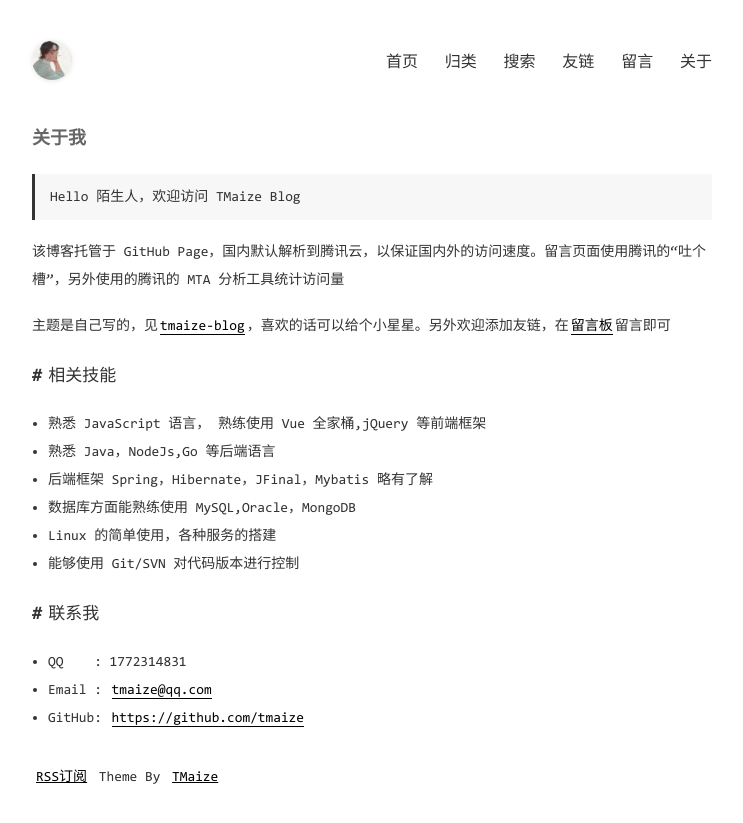
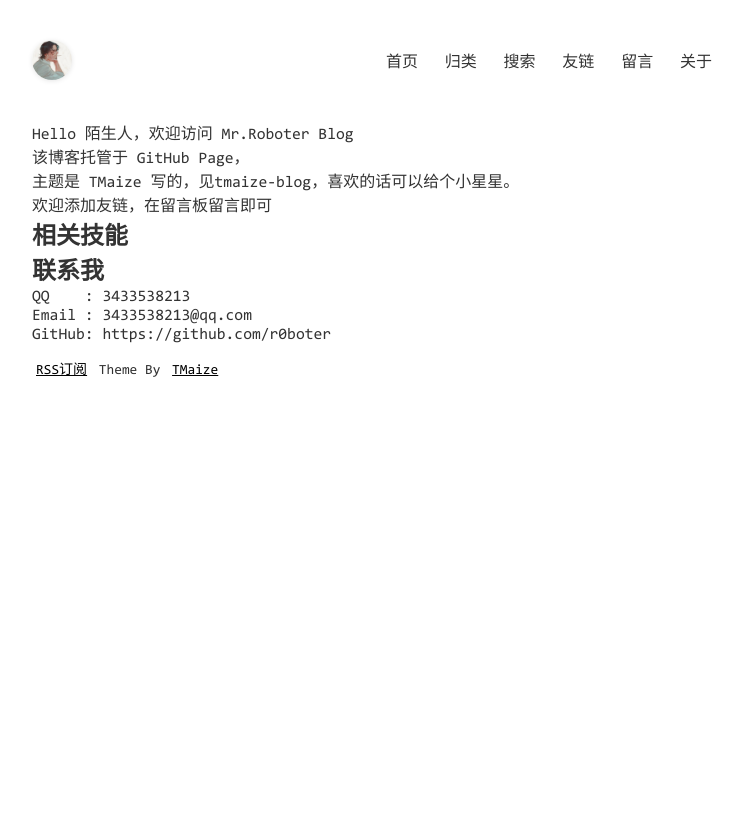
Before and after one commit to R0boter/R0boter.github.io, a Jekyll site: the page built from pages/about.md, in a window 1280 px wide. Shown: the top 823 px of the page, without its empty margins (268-1011 px from the left). Built offline with Jekyll 4.4.1, drawn with Linux system fonts in a browser that asks for light colours; comment, search, counter and statistics services are not loaded.

Commit message:
设置留言板及修改个人信息，设置页面样式

```diff
--- a/_config.yml
+++ b/_config.yml
@@ -30,9 +30,6 @@ exclude:
 domainUrl: "http://r0boter.github.io"
 baseurl: ""
 
-# 吐个槽地址，会在chat页面中重定向到该地址
-tucaoUrl: https://support.qq.com/product/86335
-
 # 菜单
 menu:
   - title: 首页
@@ -51,17 +48,6 @@ menu:
 # 点击页面文字冒出特效,不需要请设置为false
 extClickEffect: true
 
-# Google Adsense,不需要请设置为false
-# _includes/ext-adsense.html 里面修改为自己的配置
-extAdsense: false
-
-# 腾讯MTA移动分析,不需要请设置为false
-# _includes/ext-adsense.html 里面修改为自己的配置
-extMTA: true
-
-# 百度收录自动推送,不需要请设置为false
-extBaidu: false
-
 # 数学公式支持，比较影响加载速度,不需要请设置为false
 extMath: false
 
--- a/_includes/ext-mta.html
+++ /dev/null
@@ -1,16 +0,0 @@
-<!-- 腾讯MTA移动分析 -->
-<script>
-  var _mtac = {performanceMonitor: 1, senseQuery: 1}
-  ;(function() {
-    if (window.location.hostname == '127.0.0.1') {
-      return
-    }
-    var mta = document.createElement('script')
-    mta.src = '//pingjs.qq.com/h5/stats.js?v2.0.4'
-    mta.setAttribute('name', 'MTAH5')
-    mta.setAttribute('sid', '500581966')
-    mta.setAttribute('cid', '500581972')
-    var s = document.getElementsByTagName('script')[0]
-    s.parentNode.insertBefore(mta, s)
-  })()
-</script>
--- a/pages/about.md
+++ b/pages/about.md
@@ -1,32 +1,22 @@
 ---
-layout: mypost
+layout: page
 title: 关于我
 ---
 
-> Hello 陌生人，欢迎访问 TMaize Blog
+> Hello 陌生人，欢迎访问 Mr.Roboter Blog
 
-该博客托管于 GitHub Page，国内默认解析到腾讯云，以保证国内外的访问速度。留言页面使用腾讯的“吐个槽”，另外使用的腾讯的 MTA 分析工具统计访问量
+该博客托管于 GitHub Page，
 
-主题是自己写的，见[tmaize-blog](https://github.com/TMaize/tmaize-blog)，喜欢的话可以给个小星星。另外欢迎添加友链，在[留言板](chat.html)留言即可
+主题是 TMaize 写的，见[tmaize-blog](https://github.com/TMaize/tmaize-blog)，喜欢的话可以给个小星星。
+
+欢迎添加友链，在[留言板](chat.html)留言即可
 
 ## 相关技能
 
-- 熟悉 JavaScript 语言， 熟练使用 Vue 全家桶,jQuery 等前端框架
-
-- 熟悉 Java，NodeJs,Go 等后端语言
-
-- 后端框架 Spring，Hibernate，JFinal，Mybatis 略有了解
-
-- 数据库方面能熟练使用 MySQL,Oracle，MongoDB
-
-- Linux 的简单使用，各种服务的搭建
-
-- 能够使用 Git/SVN 对代码版本进行控制
-
 ## 联系我
 
-- QQ&nbsp;&nbsp;&nbsp;&nbsp;: 1772314831
+- QQ&nbsp;&nbsp;&nbsp;&nbsp;: 3433538213
 
-- Email&nbsp;: [tmaize@qq.com](http://mail.qq.com/cgi-bin/qm_share?t=qm_mailme&email=YBQNAQkaBSAREU4DDw0)
+- Email&nbsp;: [3433538213@qq.com](http://mail.qq.com/cgi-bin/qm_share?t=qm_mailme&email=opGWkZGXkZqQk5Hi09OMwc3P)
 
-- GitHub: [https://github.com/tmaize](https://github.com/tmaize)
+- GitHub: [https://github.com/r0boter](https://github.com/r0boter)
--- a/pages/chat.html
+++ b/pages/chat.html
@@ -1,8 +1,6 @@
 ---
-layout: mypost
+layout: post
 title: 留言板
 ---
 
-<p>留言功能已迁移到"吐个槽"，跳转中...</p>
-
-<p><a href="{{ site.tucaoUrl }}">如未跳转请手动点击这里</a></p>
+<p>如果你不想对某篇文章单纯的只是想说点什么你可以在此处给我留言！</p>
```
Also changed, not shown: 404.md (+1 -1 lines), _includes/ext-adsense.html (deleted, +0 -9 lines), _includes/ext-baidu.html (deleted, +0 -17 lines), _posts/2020-08-07-博客开始.md (+1 -1 lines), pages/links.md (+1 -1 lines), _layouts/post.html (renamed from _layouts/mypost.html).
